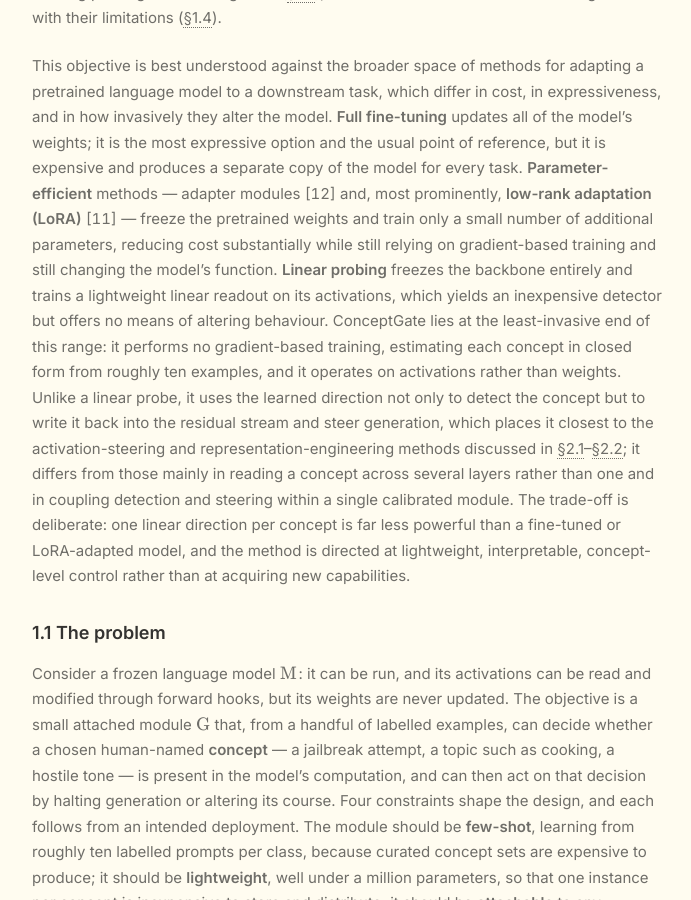
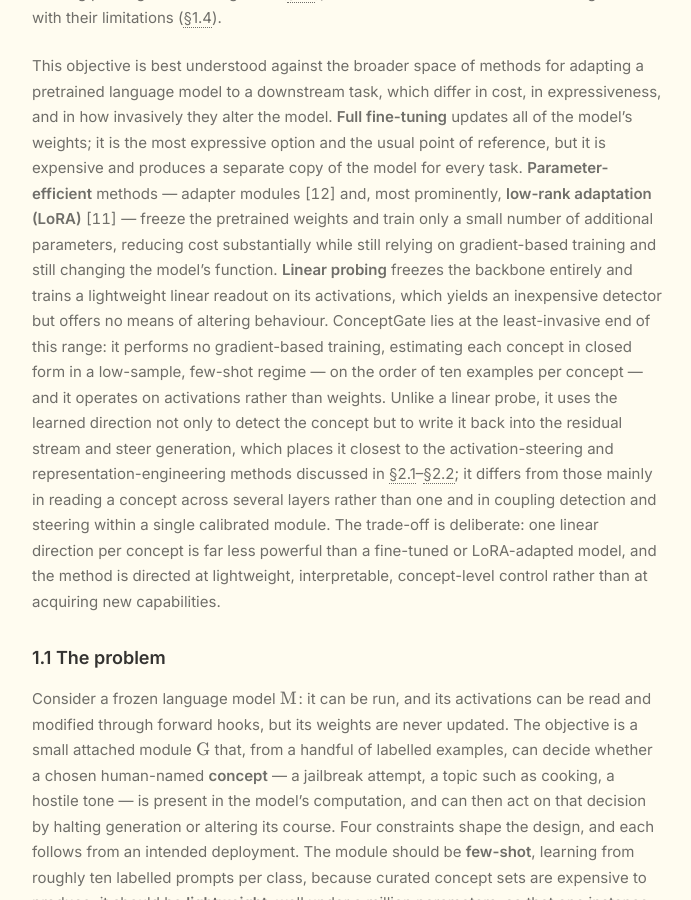
Before and after one commit to NISH1001/NISH1001.github.io, a Jekyll site: the page built from _posts/research/2026-08-29-conceptgate.markdown, in a window 1280 px wide and 900 px high, scrolled down 3270 px. Shown: the whole window, without its empty margins (293-984 px from the left). Built offline with Jekyll 4.4.1, drawn with Linux system fonts in a browser that asks for light colours.

Commit message:
Intro: frame few-shot as a low-sample regime

```diff
--- a/_posts/research/2026-08-29-conceptgate.markdown
+++ b/_posts/research/2026-08-29-conceptgate.markdown
@@ -157,8 +157,8 @@ substantially while still relying on gradient-based training and still changing
 **Linear probing** freezes the backbone entirely and trains a lightweight linear readout on its
 activations, which yields an inexpensive detector but offers no means of altering behaviour.
 ConceptGate lies at the least-invasive end of this range: it performs no gradient-based training,
-estimating each concept in closed form from roughly ten examples, and it operates on activations
-rather than weights. Unlike a linear probe, it uses the learned direction not only to detect the
+estimating each concept in closed form in a low-sample, few-shot regime — on the order of ten examples
+per concept — and it operates on activations rather than weights. Unlike a linear probe, it uses the learned direction not only to detect the
 concept but to write it back into the residual stream and steer generation, which places it closest to
 the activation-steering and representation-engineering methods discussed in
 <a class="sref" href="#21-probes-and-representation-engineering">§2.1</a>–<a class="sref" href="#22-activation-steering-and-circuit-breakers">§2.2</a>;
```
